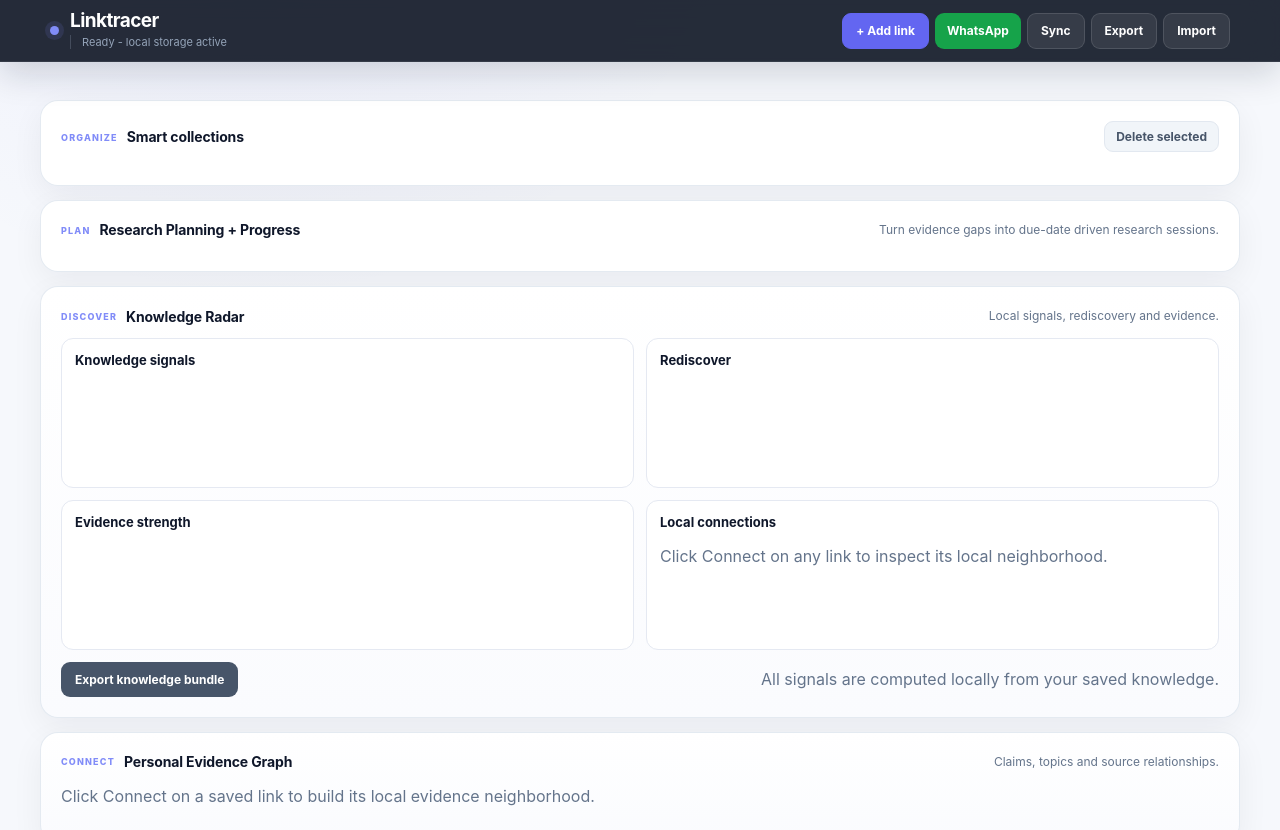
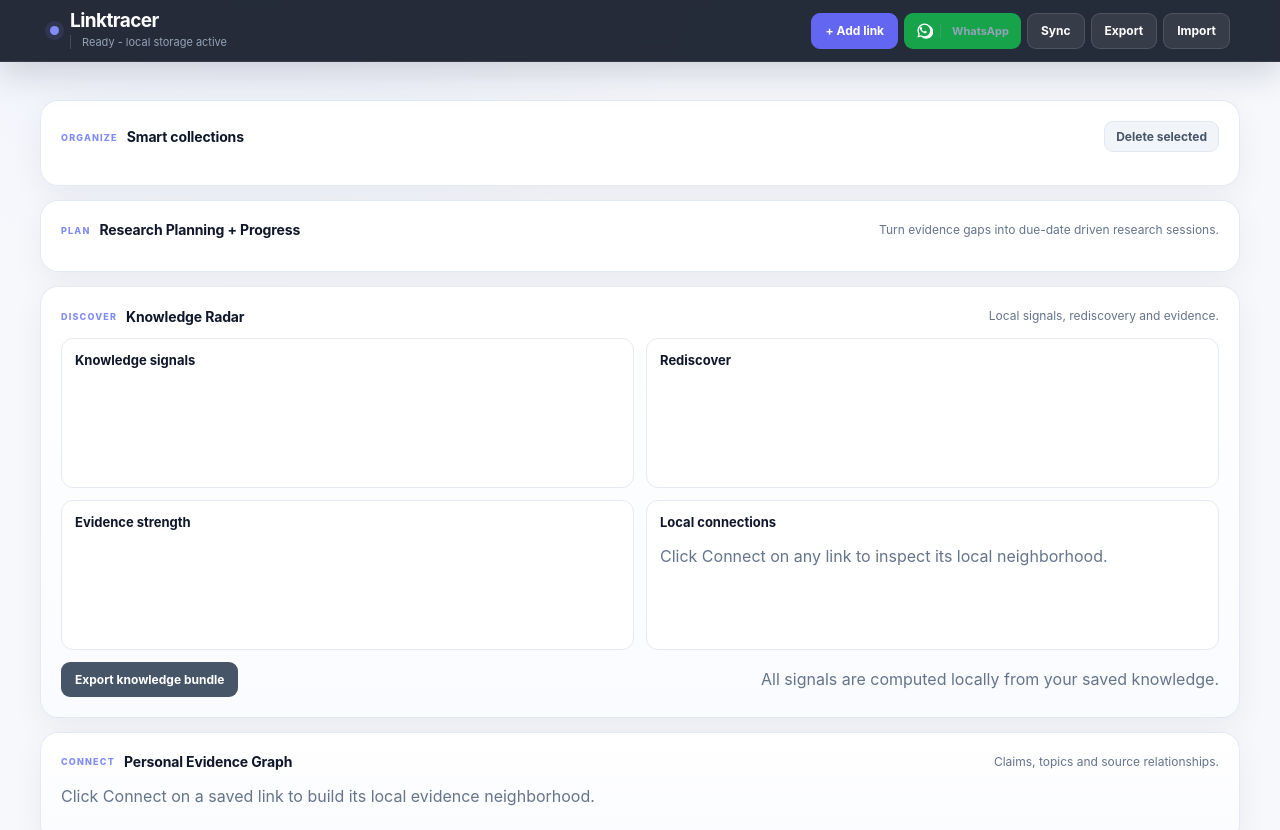
Before and after one commit to sourabhJainR/Linktracer, a website: page public/index.html in a window 1280 px wide. Shown: the top 830 px of the page. Drawn offline with Linux system fonts and the light colour scheme.

Commit message:
Restore WhatsApp icon in smart top-bar action

```diff
--- a/public/index.html
+++ b/public/index.html
@@ -15,7 +15,7 @@
   <div class="brand"><div><h1>Linktracer</h1><span id="status" role="status" aria-live="polite">Starting...</span></div></div>
   <nav class="actions" aria-label="Application actions">
     <button id="captureWorkspaceToggle" type="button" class="primaryAction">+ Add link</button>
-    <a id="whatsappTopBtn" class="whatsappAction" href="#whatsappWorkspace" aria-label="Open WhatsApp bulk import" title="Open WhatsApp bulk import">WhatsApp</a>
+    <a id="whatsappTopBtn" class="whatsappAction" href="#whatsappWorkspace" aria-label="Open WhatsApp bulk import" title="Open WhatsApp bulk import"><svg viewBox="0 0 24 24" aria-hidden="true"><path d="M19.05 4.94A9.9 9.9 0 0 0 12 2a9.95 9.95 0 0 0-8.62 14.93L2 22l5.23-1.37A9.95 9.95 0 1 0 19.05 4.94ZM12 20.05a8.02 8.02 0 0 1-4.08-1.11l-.29-.17-3.1.81.83-3.02-.19-.31A8.04 8.04 0 1 1 12 20.05Zm4.41-5.99c-.24-.12-1.43-.71-1.65-.79-.22-.08-1.43-.71-1.65-.79-.22-.08-.38-.12-.54.12-.16.24-.62.79-.76.95-.14.16-.28.18-.52.06-.24-.12-1.01-.37-1.92-1.18-.71-.63-1.19-1.41-1.33-1.65-.14-.24-.01-.37.1-.49.11-.11.24-.28.36-.42.12-.14.16-.24.24-.4.08-.16.04-.3-.02-.42-.06-.12-.54-1.3-.74-1.78-.2-.47-.4-.41-.54-.42h-.46c-.16 0-.42.06-.64.3-.22.24-.84.82-.84 2s.86 2.32.98 2.48c.12.16 1.69 2.58 4.1 3.62.57.25 1.02.4 1.37.51.58.18 1.1.15 1.52.09.46-.07 1.43-.58 1.63-1.14.2-.56.2-1.04.14-1.14-.06-.1-.22-.22-.46-.28Z"/></svg><span>WhatsApp</span></a>
     <button id="syncBtn" type="button">Sync</button>
     <button id="exportBtn" type="button">Export</button>
     <button id="importBtn" type="button">Import</button>
```
